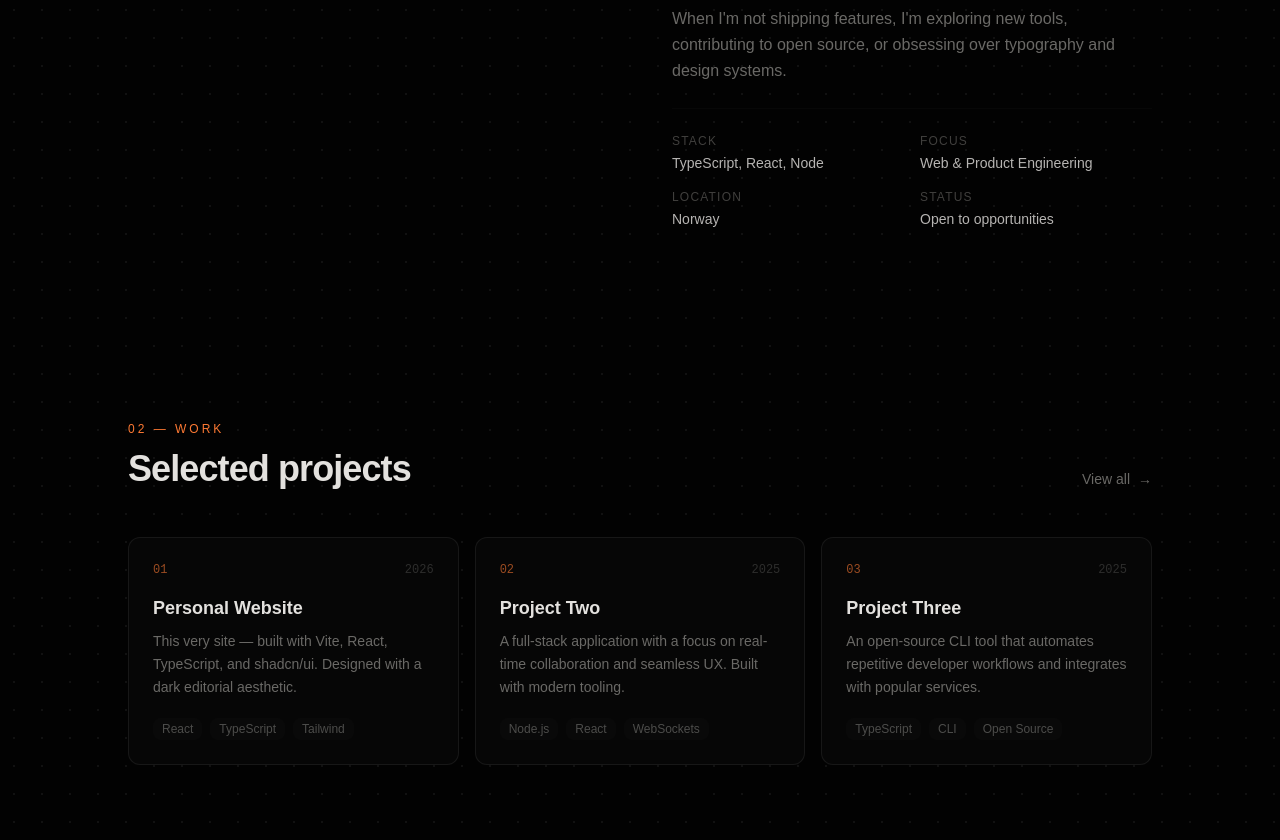
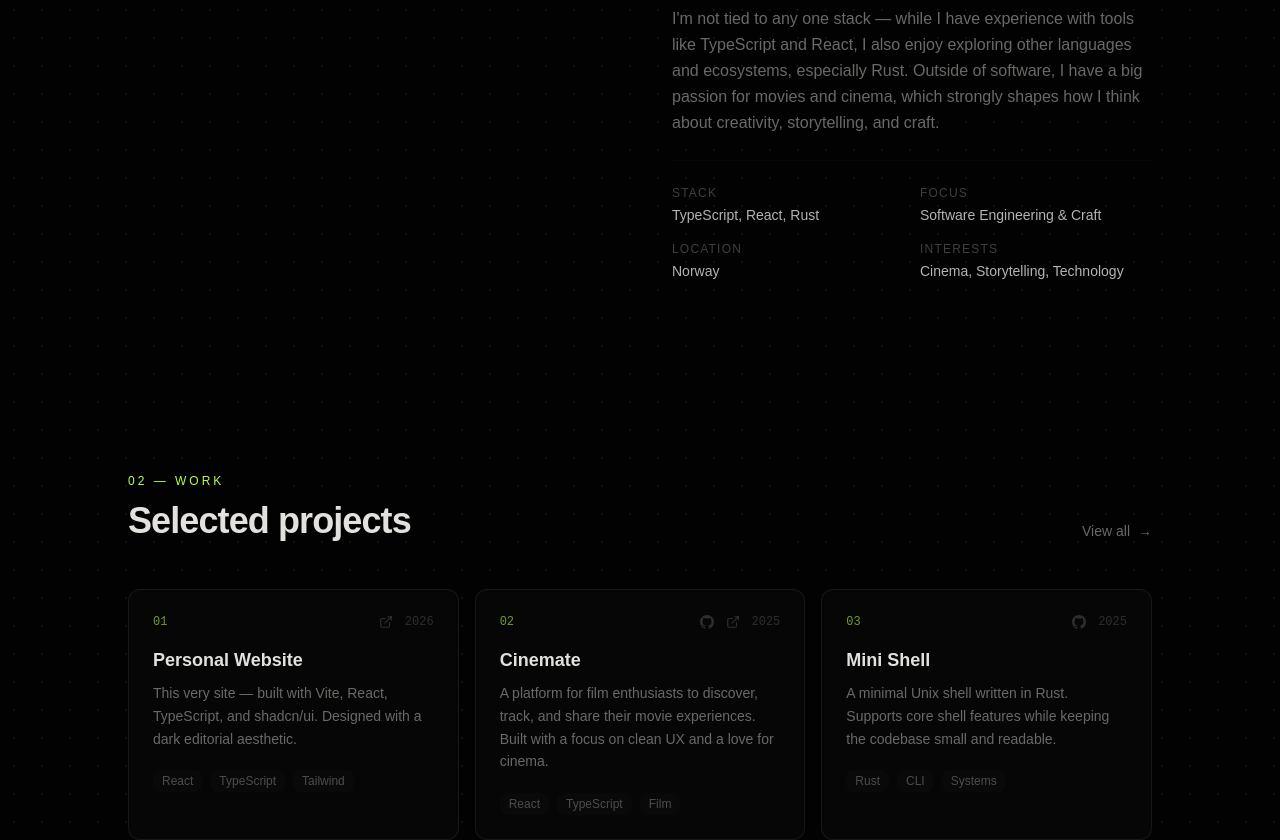
Before and after one commit to simonbjerkas/portfolio, a React (Vite) app: page / in a window 1280 px wide. Shown: the part 1040-1880 px from the top of the page. Built offline with nearby package versions, Linux system fonts and the light colour scheme.

Commit message:
feat: project links (github + live) on cards

```diff
--- a/src/components/AboutSection.tsx
+++ b/src/components/AboutSection.tsx
@@ -1,4 +1,4 @@
-import { Separator } from '@/components/ui/separator'
+import { Separator } from "@/components/ui/separator";
 
 export function AboutSection() {
   return (
@@ -13,7 +13,7 @@ export function AboutSection() {
           {/* Statement */}
           <div>
             <h2 className="text-3xl sm:text-4xl font-semibold leading-snug tracking-tight">
-              Crafting software that feels{' '}
+              Crafting software that feels{" "}
               <span className="text-primary">intentional</span>.
             </h2>
           </div>
@@ -26,19 +26,21 @@ export function AboutSection() {
               the craft — both the code and the experience it creates.
             </p>
             <p>
-              When I'm not shipping features, I'm exploring new tools,
-              contributing to open source, or obsessing over typography and
-              design systems.
+              I'm not tied to any one stack — while I have experience with tools
+              like TypeScript and React, I also enjoy exploring other languages
+              and ecosystems, especially Rust. Outside of software, I have a big
+              passion for movies and cinema, which strongly shapes how I think
+              about creativity, storytelling, and craft.
             </p>
 
             <Separator className="my-6 opacity-30" />
 
             <div className="grid grid-cols-2 gap-4 text-sm">
               {[
-                ['Stack', 'TypeScript, React, Node'],
-                ['Focus', 'Web & Product Engineering'],
-                ['Location', 'Norway'],
-                ['Status', 'Open to opportunities'],
+                ["Stack", "TypeScript, React, Rust"],
+                ["Focus", "Software Engineering & Craft"],
+                ["Location", "Norway"],
+                ["Interests", "Cinema, Storytelling, Technology"],
               ].map(([label, value]) => (
                 <div key={label}>
                   <p className="text-xs tracking-widest uppercase text-muted-foreground/60 mb-1">
@@ -52,5 +54,5 @@ export function AboutSection() {
         </div>
       </div>
     </section>
-  )
+  );
 }
--- a/src/components/ConnectSection.tsx
+++ b/src/components/ConnectSection.tsx
@@ -1,8 +1,7 @@
 const LINKS = [
-  { label: 'GitHub', href: 'https://github.com/simonbjerkas' },
-  { label: 'LinkedIn', href: 'https://linkedin.com/in/simonbjerkas' },
-  { label: 'Email', href: 'mailto:hello@simonbjerkas.dev' },
-]
+  { label: "GitHub", href: "https://github.com/simonbjerkas" },
+  { label: "Email", href: "mailto:simon.bjerkas10@gmail.com" },
+];
 
 export function ConnectSection() {
   return (
@@ -14,8 +13,8 @@ export function ConnectSection() {
 
         <div className="grid md:grid-cols-2 gap-16 items-center">
           <h2 className="text-3xl sm:text-4xl font-semibold tracking-tight leading-snug">
-            Let's build something{' '}
-            <span className="text-primary">together</span>.
+            Let's build something <span className="text-primary">together</span>
+            .
           </h2>
 
           <div className="space-y-1">
@@ -23,7 +22,7 @@ export function ConnectSection() {
               <a
                 key={label}
                 href={href}
-                target={href.startsWith('mailto') ? undefined : '_blank'}
+                target={href.startsWith("mailto") ? undefined : "_blank"}
                 rel="noreferrer"
                 className="group flex items-center justify-between py-4 border-b border-border hover:border-primary/40 transition-colors"
               >
@@ -39,5 +38,5 @@ export function ConnectSection() {
         </div>
       </div>
     </section>
-  )
+  );
 }
--- a/src/components/Hero.tsx
+++ b/src/components/Hero.tsx
@@ -1,50 +1,51 @@
-import { useEffect, useState } from 'react'
+import { useEffect, useState } from "react";
 
 const ROLES = [
-  'software engineer.',
-  'problem solver.',
-  'open source enthusiast.',
-  'builder of things.',
-]
+  "software engineer.",
+  "problem solver.",
+  "movie lover.",
+  "builder of things.",
+  "passionate learner.",
+];
 
 export function Hero() {
-  const [roleIndex, setRoleIndex] = useState(0)
-  const [displayed, setDisplayed] = useState('')
-  const [deleting, setDeleting] = useState(false)
-  const [paused, setPaused] = useState(false)
+  const [roleIndex, setRoleIndex] = useState(0);
+  const [displayed, setDisplayed] = useState("");
+  const [deleting, setDeleting] = useState(false);
+  const [paused, setPaused] = useState(false);
 
   useEffect(() => {
-    const current = ROLES[roleIndex]
+    const current = ROLES[roleIndex];
 
     if (paused) {
       const t = setTimeout(() => {
-        setDeleting(true)
-        setPaused(false)
-      }, 2000)
-      return () => clearTimeout(t)
+        setDeleting(true);
+        setPaused(false);
+      }, 2000);
+      return () => clearTimeout(t);
     }
 
     if (!deleting) {
       if (displayed.length < current.length) {
         const t = setTimeout(() => {
-          setDisplayed(current.slice(0, displayed.length + 1))
-        }, 60)
-        return () => clearTimeout(t)
+          setDisplayed(current.slice(0, displayed.length + 1));
+        }, 60);
+        return () => clearTimeout(t);
       } else {
-        setPaused(true)
+        setPaused(true);
       }
     } else {
       if (displayed.length > 0) {
         const t = setTimeout(() => {
-          setDisplayed(displayed.slice(0, -1))
-        }, 30)
-        return () => clearTimeout(t)
+          setDisplayed(displayed.slice(0, -1));
+        }, 30);
+        return () => clearTimeout(t);
       } else {
-        setDeleting(false)
-        setRoleIndex((i) => (i + 1) % ROLES.length)
+        setDeleting(false);
+        setRoleIndex((i) => (i + 1) % ROLES.length);
       }
     }
-  }, [displayed, deleting, paused, roleIndex])
+  }, [displayed, deleting, paused, roleIndex]);
 
   return (
     <section className="relative min-h-screen flex flex-col justify-center px-6 overflow-hidden">
@@ -52,13 +53,13 @@ export function Hero() {
       <div
         className="absolute pointer-events-none"
         style={{
-          top: '20%',
-          left: '-10%',
-          width: '600px',
-          height: '600px',
+          top: "20%",
+          left: "-10%",
+          width: "600px",
+          height: "600px",
           background:
-            'radial-gradient(circle, oklch(0.72 0.18 45 / 6%) 0%, transparent 70%)',
-          filter: 'blur(40px)',
+            "radial-gradient(circle, color-mix(in srgb, #B7FE50 8%, transparent) 0%, transparent 70%)",
+          filter: "blur(40px)",
         }}
       />
       <div className="mx-auto max-w-5xl w-full relative">
@@ -77,7 +78,7 @@ export function Hero() {
         {/* Typewriter role */}
         <div className="mt-8 animate-fade-up-delay-2 h-8 flex items-center">
           <span className="text-lg sm:text-xl text-muted-foreground font-light">
-            I'm a{' '}
+            I'm a{" "}
             <span className="text-foreground font-medium">{displayed}</span>
             <span className="cursor-blink text-primary ml-0.5">|</span>
           </span>
@@ -98,5 +99,5 @@ export function Hero() {
         </div>
       </div>
     </section>
-  )
+  );
 }
--- a/src/components/ProjectCard.tsx
+++ b/src/components/ProjectCard.tsx
@@ -1,21 +1,66 @@
-import { Badge } from '@/components/ui/badge'
-import type { Project } from '@/data/projects'
-import { cn } from '@/lib/utils'
+import { Badge } from "@/components/ui/badge";
+import type { Project } from "@/data/projects";
+import { cn } from "@/lib/utils";
 
 interface ProjectCardProps {
-  project: Project
-  index: number
-  variant?: 'default' | 'minimal'
+  project: Project;
+  index: number;
+  variant?: "default" | "minimal";
 }
 
-export function ProjectCard({ project, index, variant = 'default' }: ProjectCardProps) {
-  if (variant === 'minimal') {
+function LinkIcon({ href, label }: { href: string; label: string }) {
+  return (
+    <a
+      href={href}
+      target="_blank"
+      rel="noreferrer"
+      aria-label={label}
+      className="text-muted-foreground/40 hover:text-primary transition-colors"
+      onClick={(e) => e.stopPropagation()}
+    >
+      {label === "GitHub" ? (
+        <svg
+          xmlns="http://www.w3.org/2000/svg"
+          width="14"
+          height="14"
+          viewBox="0 0 24 24"
+          fill="currentColor"
+        >
+          <path d="M12 0C5.37 0 0 5.37 0 12c0 5.31 3.435 9.795 8.205 11.385.6.105.825-.255.825-.57 0-.285-.015-1.23-.015-2.235-3.015.555-3.795-.735-4.035-1.41-.135-.345-.72-1.41-1.23-1.695-.42-.225-1.02-.78-.015-.795.945-.015 1.62.87 1.845 1.23 1.08 1.815 2.805 1.305 3.495.99.105-.78.42-1.305.765-1.605-2.67-.3-5.46-1.335-5.46-5.925 0-1.305.465-2.385 1.23-3.225-.12-.3-.54-1.53.12-3.18 0 0 1.005-.315 3.3 1.23.96-.27 1.98-.405 3-.405s2.04.135 3 .405c2.295-1.56 3.3-1.23 3.3-1.23.66 1.65.24 2.88.12 3.18.765.84 1.23 1.905 1.23 3.225 0 4.605-2.805 5.625-5.475 5.925.435.375.81 1.095.81 2.22 0 1.605-.015 2.895-.015 3.3 0 .315.225.69.825.57A12.02 12.02 0 0 0 24 12c0-6.63-5.37-12-12-12z" />
+        </svg>
+      ) : (
+        <svg
+          xmlns="http://www.w3.org/2000/svg"
+          width="14"
+          height="14"
+          viewBox="0 0 24 24"
+          fill="none"
+          stroke="currentColor"
+          strokeWidth="2"
+          strokeLinecap="round"
+          strokeLinejoin="round"
+        >
+          <path d="M18 13v6a2 2 0 0 1-2 2H5a2 2 0 0 1-2-2V8a2 2 0 0 1 2-2h6" />
+          <polyline points="15 3 21 3 21 9" />
+          <line x1="10" y1="14" x2="21" y2="3" />
+        </svg>
+      )}
+    </a>
+  );
+}
+
+export function ProjectCard({
+  project,
+  index,
+  variant = "default",
+}: ProjectCardProps) {
+  if (variant === "minimal") {
     return (
       <div className="group py-6 border-b border-border flex items-start justify-between gap-6 transition-colors hover:border-primary/40 cursor-default">
         <div className="flex-1 min-w-0">
           <div className="flex items-center gap-3 mb-2">
             <span className="text-xs text-muted-foreground/50 font-mono tabular-nums">
-              {String(index + 1).padStart(2, '0')}
+              {String(index + 1).padStart(2, "0")}
             </span>
             <h3 className="font-medium text-foreground group-hover:text-primary transition-colors">
               {project.title}
@@ -26,31 +71,41 @@ export function ProjectCard({ project, index, variant = 'default' }: ProjectCard
           </p>
         </div>
         <div className="flex items-center gap-3 shrink-0 pt-0.5">
+          {project.github && (
+            <LinkIcon href={project.github} label="GitHub" />
+          )}
+          {project.url && <LinkIcon href={project.url} label="Live" />}
           <span className="text-xs text-muted-foreground/50 font-mono">
             {project.year}
           </span>
           <div className="w-5 h-px bg-muted-foreground/30 group-hover:bg-primary group-hover:w-8 transition-all" />
         </div>
       </div>
-    )
+    );
   }
 
   return (
     <div
       className={cn(
-        'group relative p-6 bg-card border border-border rounded-lg',
-        'hover:border-primary/40 transition-all duration-300 cursor-default',
-        'hover:bg-card/80'
+        "group relative p-6 bg-card border border-border rounded-lg",
+        "hover:border-primary/40 transition-all duration-300 cursor-default",
+        "hover:bg-card/80",
       )}
     >
       {/* Top row */}
       <div className="flex items-start justify-between mb-4">
         <span className="text-xs text-primary/60 font-mono tabular-nums font-medium">
-          {String(index + 1).padStart(2, '0')}
+          {String(index + 1).padStart(2, "0")}
         </span>
-        <span className="text-xs text-muted-foreground/40 font-mono">
-          {project.year}
-        </span>
+        <div className="flex items-center gap-3">
+          {project.github && (
+            <LinkIcon href={project.github} label="GitHub" />
+          )}
+          {project.url && <LinkIcon href={project.url} label="Live" />}
+          <span className="text-xs text-muted-foreground/40 font-mono">
+            {project.year}
+          </span>
+        </div>
       </div>
 
       <h3 className="text-lg font-semibold mb-2 group-hover:text-primary transition-colors">
@@ -76,5 +131,5 @@ export function ProjectCard({ project, index, variant = 'default' }: ProjectCard
       {/* Accent line on hover */}
       <div className="absolute left-0 top-4 bottom-4 w-px bg-primary scale-y-0 group-hover:scale-y-100 transition-transform duration-300 origin-center rounded-full" />
     </div>
-  )
+  );
 }
--- a/src/data/projects.ts
+++ b/src/data/projects.ts
@@ -1,63 +1,70 @@
 export interface Project {
-  id: string
-  title: string
-  description: string
-  tags: string[]
-  url?: string
-  year: string
-  featured?: boolean
+  id: string;
+  title: string;
+  description: string;
+  tags: string[];
+  github?: string;
+  url?: string;
+  year: string;
+  featured?: boolean;
 }
 
 export const projects: Project[] = [
   {
-    id: 'personal-site',
-    title: 'Personal Website',
+    id: "personal-site",
+    title: "Personal Website",
     description:
-      'This very site — built with Vite, React, TypeScript, and shadcn/ui. Designed with a dark editorial aesthetic.',
-    tags: ['React', 'TypeScript', 'Tailwind'],
-    year: '2026',
+      "This very site — built with Vite, React, TypeScript, and shadcn/ui. Designed with a dark editorial aesthetic.",
+    tags: ["React", "TypeScript", "Tailwind"],
+    url: "https://simonbjerkas.com",
+    year: "2026",
     featured: true,
   },
   {
-    id: 'project-two',
-    title: 'Project Two',
+    id: "cinemate",
+    title: "Cinemate",
     description:
-      'A full-stack application with a focus on real-time collaboration and seamless UX. Built with modern tooling.',
-    tags: ['Node.js', 'React', 'WebSockets'],
-    year: '2025',
+      "A platform for film enthusiasts to discover, track, and share their movie experiences. Built with a focus on clean UX and a love for cinema.",
+    tags: ["React", "TypeScript", "Film"],
+    github: "https://github.com/simonbjerkas/cinemate",
+    url: "https://www.cinemate.film",
+    year: "2025",
     featured: true,
   },
   {
-    id: 'project-three',
-    title: 'Project Three',
+    id: "mini-shell",
+    title: "Mini Shell",
     description:
-      'An open-source CLI tool that automates repetitive developer workflows and integrates with popular services.',
-    tags: ['TypeScript', 'CLI', 'Open Source'],
-    year: '2025',
+      "A minimal Unix shell written in Rust. Supports core shell features while keeping the codebase small and readable.",
+    tags: ["Rust", "CLI", "Systems"],
+    github: "https://github.com/simonbjerkas/shell-rust",
+    year: "2025",
     featured: true,
   },
   {
-    id: 'project-four',
-    title: 'Project Four',
+    id: "mini-git",
+    title: "Mini Git",
     description:
-      'A data visualization dashboard that turns complex datasets into readable, interactive charts.',
-    tags: ['D3.js', 'React', 'REST API'],
-    year: '2024',
+      "A minimal rewrite of Git in Rust. Implements core version control primitives as a learning exercise in systems programming.",
+    tags: ["Rust", "Git", "Systems"],
+    github: "https://github.com/simonbjerkas/git-rust",
+    year: "2026",
   },
   {
-    id: 'project-five',
-    title: 'Project Five',
+    id: "bachelors-project",
+    title: "Bachelor's Project",
     description:
-      'A mobile-first e-commerce experience with cart management, Stripe payments, and a custom CMS backend.',
-    tags: ['Next.js', 'Stripe', 'PostgreSQL'],
-    year: '2024',
+      "My bachelor's degree capstone project, developed in collaboration with an external partner. Details are confidential under NDA.",
+    tags: ["NDA", "Academic"],
+    year: "2025",
   },
   {
-    id: 'project-six',
-    title: 'Project Six',
+    id: "http-server",
+    title: "HTTP Server",
     description:
-      'A browser extension that enhances developer productivity with custom shortcuts and workflow automation.',
-    tags: ['JavaScript', 'Browser Extension', 'UX'],
-    year: '2023',
+      "A minimal HTTP server written from scratch in Rust. Handles core HTTP/1.1 request parsing, routing, and response handling.",
+    tags: ["Rust", "HTTP", "Networking"],
+    github: "https://github.com/simonbjerkas/http-server-rust",
+    year: "2026",
   },
-]
+];
--- a/src/index.css
+++ b/src/index.css
@@ -12,7 +12,7 @@
     --card-foreground: oklch(0.91 0.005 80);
     --popover: oklch(0.12 0 0);
     --popover-foreground: oklch(0.91 0.005 80);
-    --primary: oklch(0.72 0.18 45);
+    --primary: #B7FE50;
     --primary-foreground: oklch(0.09 0 0);
     --secondary: oklch(0.16 0 0);
     --secondary-foreground: oklch(0.91 0.005 80);
@@ -23,7 +23,7 @@
     --destructive: oklch(0.58 0.22 27);
     --border: oklch(1 0 0 / 7%);
     --input: oklch(1 0 0 / 10%);
-    --ring: oklch(0.72 0.18 45);
+    --ring: #B7FE50;
     --radius: 0.5rem;
 }
 
```
